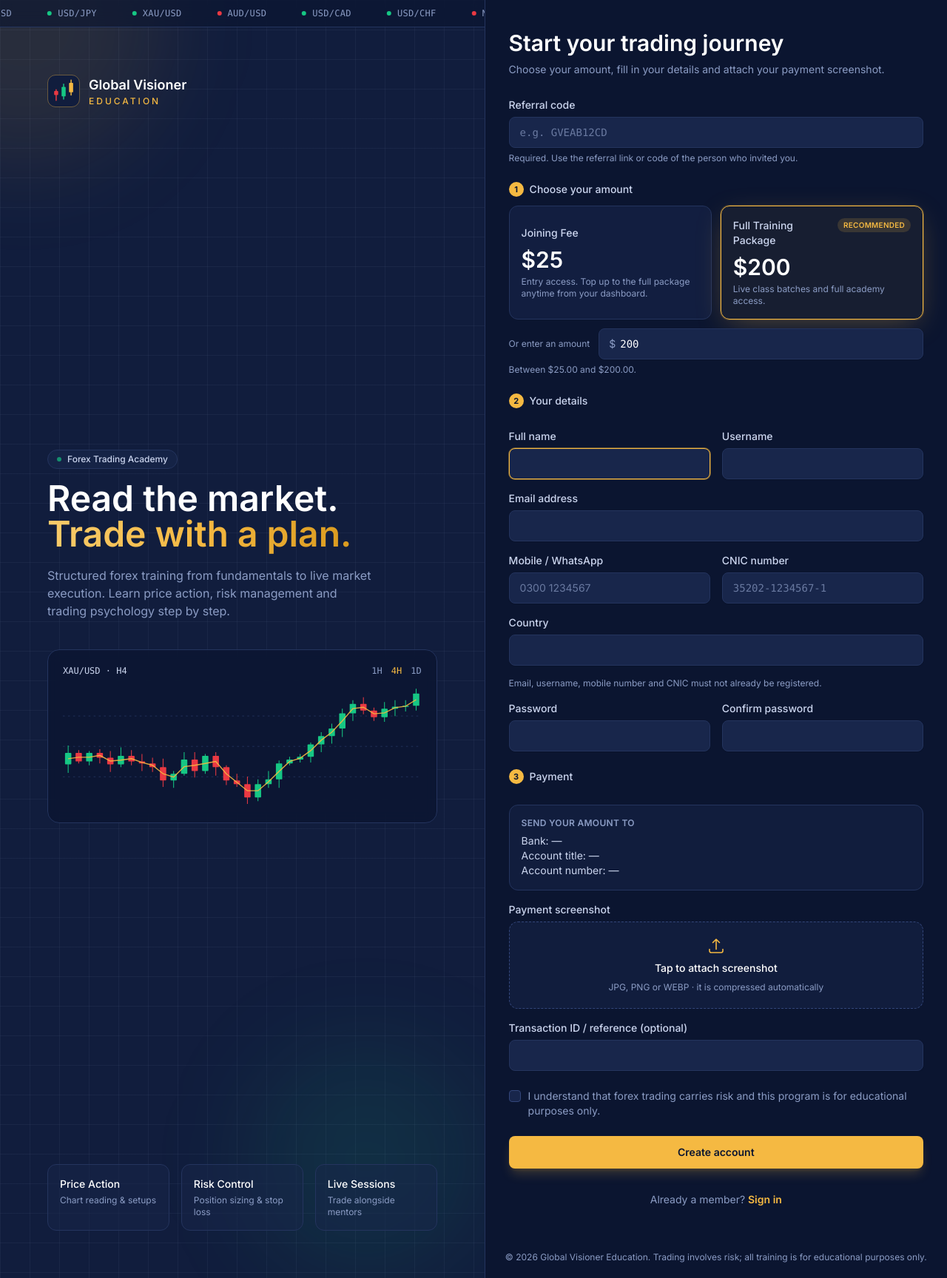
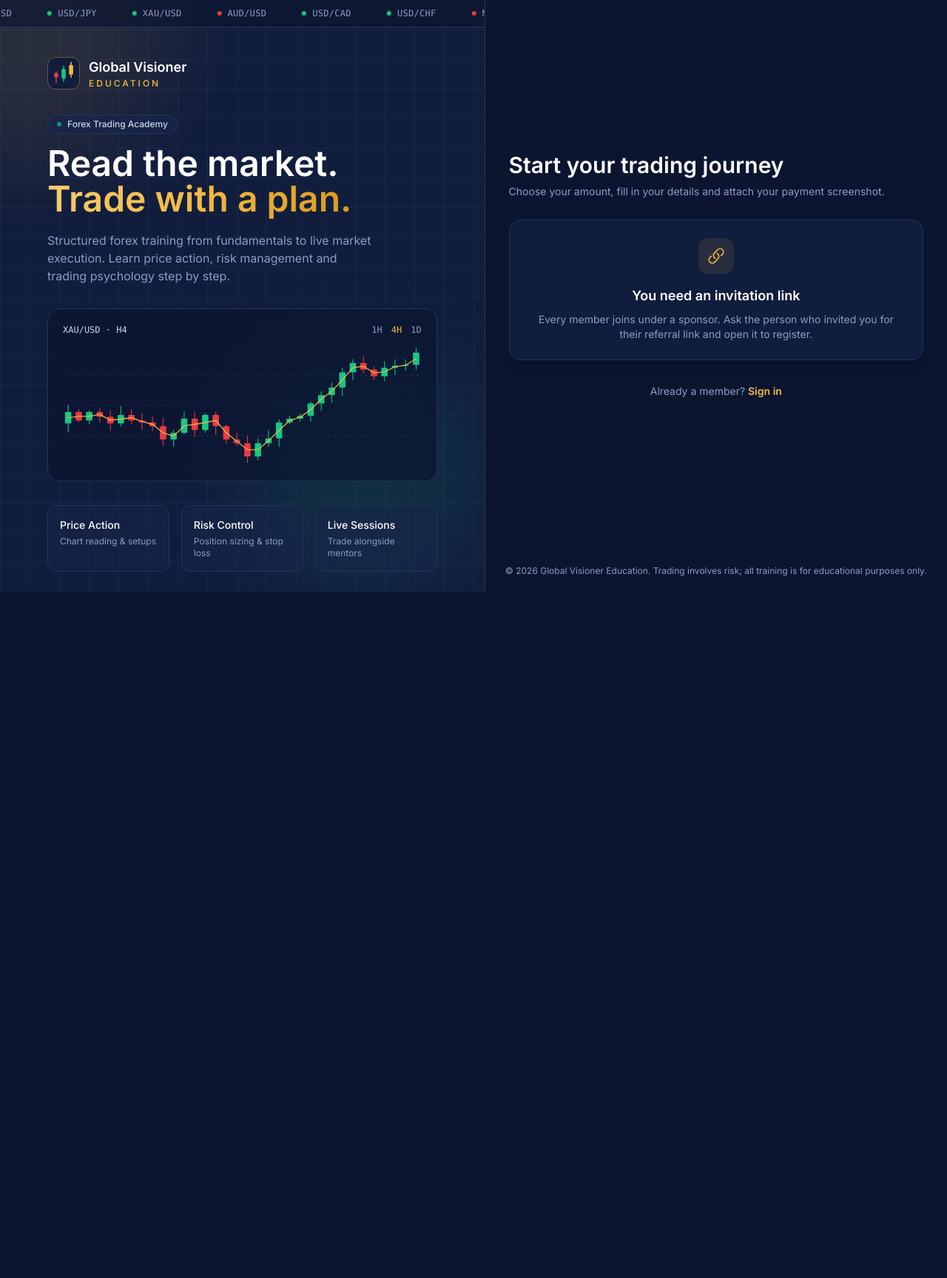
Before and after one commit to Tayyabshahzad/education-system, a Laravel app: page /register in a window 1280 px wide. Shown: the whole page at 74% size. After the commit the page ends 800 px from the top, so only its background shows below. Run offline with Laravel 12, Linux system fonts and the light colour scheme; tables that the repository leaves empty hold one stand-in row (values such as "Sample post"); style sheets or scripts are compiled from the project's sources; parts of the project's set-up code (start-up, migrations or seed data) failed here and were passed over; some web fonts are replaced.

Commit message:
Auto username, name+CNIC referral codes, invite-only registration, upload fix
- Username is never entered: system generates a unique one from the name
- Referral code built from first name + last name + CNIC last 4 digits
- Registration only via a referral link (no typed referral code field)
- Register page brand panel is sticky and viewport-high (no big gaps)
- Fix "Path cannot be empty" on image upload under Apache/PHP 8.3:
  read uploads via getPathname() instead of getRealPath()

Co-Authored-By: Claude Opus 5.5 <noreply@anthropic.com>

```diff
--- a/app/Http/Controllers/Admin/MemberController.php
+++ b/app/Http/Controllers/Admin/MemberController.php
@@ -82,7 +82,7 @@ class MemberController extends Controller
             ...MemberDetailsRules::messages(),
         ]);
 
-        $member->fill(collect($validated)->only(['name', 'username', 'email', 'phone', 'country'])->all());
+        $member->fill(collect($validated)->only(['name', 'email', 'phone', 'cnic', 'country'])->all());
         if (! empty($validated['password'])) {
             $member->password = $validated['password'];
         }
--- a/app/Http/Controllers/Admin/TeamUserController.php
+++ b/app/Http/Controllers/Admin/TeamUserController.php
@@ -49,7 +49,7 @@ class TeamUserController extends Controller
         abort_unless($user->hasRole($role), 404);
         $data = $this->validated($request, $user);
 
-        $user->fill(collect($data)->only(['name', 'username', 'email', 'phone'])->all());
+        $user->fill(collect($data)->only(['name', 'email', 'phone'])->all());
         if (! empty($data['password'])) {
             $user->password = $data['password'];
         }
@@ -81,7 +81,6 @@ class TeamUserController extends Controller
     {
         return $request->validate([
             'name' => ['required', 'string', 'max:255'],
-            'username' => ['required', 'string', 'min:4', 'max:30', 'alpha_dash', Rule::unique('users')->ignore($user)],
             'email' => ['required', 'email', 'lowercase', 'max:255', Rule::unique('users')->ignore($user)],
             'phone' => ['nullable', 'string', 'regex:/^\+?\d{10,15}$/', Rule::unique('users')->ignore($user)],
             'password' => [$user ? 'nullable' : 'required', 'confirmed', Password::defaults()],
--- a/app/Http/Controllers/Admin/UserController.php
+++ b/app/Http/Controllers/Admin/UserController.php
@@ -61,7 +61,6 @@ class UserController extends Controller
 
         $data = $request->validate([
             'name' => ['required', 'string', 'max:255'],
-            'username' => ['required', 'string', 'min:4', 'max:30', 'alpha_dash', Rule::unique('users')],
             'email' => ['required', 'email', 'lowercase', 'max:255', Rule::unique('users')],
             'phone' => ['nullable', 'string', 'regex:/^\+?\d{10,15}$/', Rule::unique('users')],
             'password' => ['required', 'confirmed', Password::defaults()],
--- a/app/Http/Controllers/Auth/RegisteredUserController.php
+++ b/app/Http/Controllers/Auth/RegisteredUserController.php
@@ -69,6 +69,6 @@ class RegisteredUserController extends Controller
         Auth::login($user);
 
         return redirect()->route('dashboard')
-            ->with('success', 'Account created. Your payment screenshot has been submitted and will be reviewed shortly.');
+            ->with('success', "Account created. Your username is {$user->username}. Your payment screenshot has been submitted and will be reviewed shortly.");
     }
 }
--- a/app/Http/Requests/MemberDetailsRules.php
+++ b/app/Http/Requests/MemberDetailsRules.php
@@ -9,7 +9,8 @@ use Illuminate\Validation\Rules\Password;
 
 /**
  * Shared validation for every form that creates or edits a member account.
- * Username, email, CNIC and mobile number must each be unique across all accounts.
+ * Email, CNIC and mobile number must each be unique across all accounts.
+ * Username and referral code are never entered; the system generates both (see User::booted).
  */
 class MemberDetailsRules
 {
@@ -17,7 +18,6 @@ class MemberDetailsRules
     {
         return [
             'name' => ['required', 'string', 'max:255'],
-            'username' => ['required', 'string', 'min:4', 'max:30', 'alpha_dash', Rule::unique('users')->ignore($ignore)],
             'email' => ['required', 'string', 'lowercase', 'email', 'max:255', Rule::unique('users')->ignore($ignore)],
             // CNIC & phone arrive already normalised by the NormalizeIdentityFields middleware.
             'cnic' => ['required', 'regex:/^\d{5}-\d{7}-\d$/', Rule::unique('users')->ignore($ignore)],
@@ -37,7 +37,6 @@ class MemberDetailsRules
             'phone.regex' => 'Please enter a valid mobile number, e.g. 0300 1234567.',
             'phone.unique' => 'An account with this mobile number already exists.',
             'email.unique' => 'An account with this email already exists.',
-            'username.unique' => 'This username is already taken.',
         ];
     }
 }
--- a/app/Models/User.php
+++ b/app/Models/User.php
@@ -66,32 +66,56 @@ class User extends Authenticatable
 
     protected static function booted(): void
     {
-        // Referral codes are always generated by the system; users never choose them.
+        // Username and referral code are always generated by the system; users never choose them.
         static::creating(function (User $user) {
+            $user->username ??= static::generateUsername($user);
             $user->referral_code = static::generateReferralCode($user);
         });
     }
 
+    /** [first name, last name] taken from the full name (letters only). */
+    private static function nameParts(User $user): array
+    {
+        $words = collect(preg_split('/\s+/', trim((string) $user->name)))
+            ->map(fn ($w) => preg_replace('/[^a-z]/i', '', $w))
+            ->filter()
+            ->values();
+
+        return [$words->first() ?? '', $words->count() > 1 ? $words->last() : ''];
+    }
+
     /**
-     * Readable code mixed from the member's username, name initials and CNIC, e.g.
-     * username "tayyab", name "Muhammad Tayyab", CNIC 35202-1234567-1 -> "TAYYMT5671".
+     * Readable code from first name, last name and CNIC, e.g.
+     * "Muhammad Tayyab", CNIC 35202-1234567-1 -> "MUHTAY5671".
      * Two random characters are appended only if that code is already taken.
      */
     public static function generateReferralCode(User $user): string
     {
-        $userPart = Str::upper(Str::substr(preg_replace('/[^a-z0-9]/i', '', (string) $user->username), 0, 4)) ?: 'GV';
-        $initials = Str::upper(collect(preg_split('/\s+/', trim((string) $user->name)))
-            ->filter()->take(2)->map(fn ($w) => Str::substr(preg_replace('/[^a-z]/i', '', $w), 0, 1))->join(''));
+        [$first, $last] = static::nameParts($user);
+        $namePart = Str::upper(Str::substr($first, 0, 3).Str::substr($last, 0, 3)) ?: 'GVE';
         $digits = preg_replace('/\D/', '', (string) $user->cnic);
         $cnicPart = strlen($digits) >= 4 ? substr($digits, -4) : (string) random_int(1000, 9999);
 
-        $base = $userPart.$initials.$cnicPart;
+        $base = $namePart.$cnicPart;
         $code = $base;
         while (static::withTrashed()->where('referral_code', $code)->exists()) {
             $code = $base.Str::upper(Str::random(2));
         }
 
         return $code;
+    }
+
+    /** Unique lowercase username from the name plus 4 digits, e.g. "Muhammad Tayyab" -> "muhammadt4821". */
+    public static function generateUsername(User $user): string
+    {
+        [$first, $last] = static::nameParts($user);
+        $base = Str::lower(Str::substr($first, 0, 12).Str::substr($last, 0, 1)) ?: 'user';
+
+        do {
+            $username = $base.random_int(1000, 9999);
+        } while (static::withTrashed()->where('username', $username)->exists());
+
+        return $username;
     }
 
     /* ---------- Relations ---------- */
--- a/app/Services/MemberService.php
+++ b/app/Services/MemberService.php
@@ -21,7 +21,7 @@ class MemberService
         return DB::transaction(function () use ($data, $sponsor, $creator, $funding, $fundAmount) {
             $user = User::create([
                 'name' => $data['name'],
-                'username' => $data['username'],
+                'username' => $data['username'] ?? null, // null = system generates one
                 'email' => $data['email'],
                 'phone' => $data['phone'] ?? null,
                 'cnic' => $data['cnic'] ?? null,
--- a/app/Services/StaffAccountService.php
+++ b/app/Services/StaffAccountService.php
@@ -13,7 +13,7 @@ class StaffAccountService
         return DB::transaction(function () use ($data, $role, $creator, $permissions) {
             $user = new User([
                 'name' => $data['name'],
-                'username' => $data['username'],
+                'username' => $data['username'] ?? null, // null = system generates one
                 'email' => $data['email'],
                 'phone' => $data['phone'] ?? null,
                 'password' => $data['password'],
--- a/resources/views/admin/team-users/form.blade.php
+++ b/resources/views/admin/team-users/form.blade.php
@@ -15,10 +15,6 @@
                 <div>
                     <x-input-label for="name" value="Full name" />
                     <x-text-input id="name" name="name" :value="old('name', $user->name)" required />
-                </div>
-                <div>
-                    <x-input-label for="username" value="Username" />
-                    <x-text-input id="username" name="username" :value="old('username', $user->username)" required />
                 </div>
                 <div>
                     <x-input-label for="email" value="Email (login)" />
--- a/resources/views/admin/users/create.blade.php
+++ b/resources/views/admin/users/create.blade.php
@@ -46,11 +46,6 @@
                             <x-input-label for="name" value="Full name" />
                             <x-text-input id="name" name="name" :value="old('name')" required autocomplete="off" />
                             <x-input-error :messages="$errors->get('name')" />
-                        </div>
-                        <div>
-                            <x-input-label for="username" value="Username" />
-                            <x-text-input id="username" name="username" :value="old('username')" required autocomplete="off" />
-                            <x-input-error :messages="$errors->get('username')" />
                         </div>
                         <div>
                             <x-input-label for="email" value="Email (login)" />
--- a/resources/views/auth/register.blade.php
+++ b/resources/views/auth/register.blade.php
@@ -4,29 +4,34 @@
         <p class="mt-2 text-sm text-ink-400">Choose your amount, fill in your details and attach your payment screenshot.</p>
     </div>
 
+    {{-- Registration is by invitation only: the sponsor comes from the referral link, never typed in. --}}
+    @unless ($sponsor)
+        <div class="card p-6 text-center">
+            <span class="mx-auto flex h-12 w-12 items-center justify-center rounded-xl bg-gold/10 text-gold"><x-icon name="link" class="h-6 w-6" /></span>
+            <h3 class="mt-4 font-display text-lg font-semibold text-ink-100">You need an invitation link</h3>
+            <p class="mt-2 text-sm text-ink-400">
+                @if ($refCode)
+                    This referral link is not valid. Please ask the person who invited you to send their link again.
+                @else
+                    Every member joins under a sponsor. Ask the person who invited you for their referral link and open it to register.
+                @endif
+            </p>
+            <x-input-error :messages="$errors->get('sponsor_code')" class="mt-3" />
+        </div>
+    @else
     <form method="POST" action="{{ route('register') }}" enctype="multipart/form-data" class="space-y-6">
         @csrf
 
-        {{-- Referral --}}
-        @if ($sponsor)
+        {{-- Sponsor from the referral link --}}
         <div class="flex items-center gap-3 rounded-xl border border-bull/30 bg-bull/10 px-4 py-3">
-                <div class="flex h-9 w-9 shrink-0 items-center justify-center rounded-full bg-bull/20 font-semibold text-bull-400">
-                    {{ strtoupper(substr($sponsor->name, 0, 1)) }}
-                </div>
+            <span class="flex h-9 w-9 shrink-0 items-center justify-center rounded-full bg-bull/20 font-semibold text-bull-400">{{ $sponsor->initials() }}</span>
             <div class="text-sm">
                 <div class="text-ink-400">Referred by</div>
-                    <div class="font-medium text-ink-100">{{ $sponsor->name }} <span class="font-mono text-xs text-ink-400">({{ $sponsor->referral_code }})</span></div>
+                <div class="font-medium text-ink-100">{{ $sponsor->name }}</div>
             </div>
         </div>
         <input type="hidden" name="sponsor_code" value="{{ $sponsor->referral_code }}">
-        @else
-            <div>
-                <x-input-label for="sponsor_code" value="Referral code" />
-                <x-text-input id="sponsor_code" name="sponsor_code" :value="$refCode" class="font-mono uppercase placeholder:normal-case" placeholder="e.g. GVEAB12CD" required />
-                <p class="field-help">Required. Use the referral link or code of the person who invited you.</p>
         <x-input-error :messages="$errors->get('sponsor_code')" />
-            </div>
-        @endif
 
         {{-- Step 1: package --}}
         <fieldset x-data="{ amount: {{ (float) old('joining_amount', $fullFee) }} }">
@@ -72,16 +77,11 @@
                 Your details
             </legend>
 
-            <div class="grid gap-4 sm:grid-cols-2">
+            <div class="grid gap-4">
                 <div>
                     <x-input-label for="name" value="Full name" />
                     <x-text-input id="name" name="name" :value="old('name')" required autofocus autocomplete="name" />
                     <x-input-error :messages="$errors->get('name')" />
-                </div>
-                <div>
-                    <x-input-label for="username" value="Username" />
-                    <x-text-input id="username" name="username" :value="old('username')" required autocomplete="username" />
-                    <x-input-error :messages="$errors->get('username')" />
                 </div>
             </div>
 
@@ -108,7 +108,7 @@
                     <x-input-error :messages="$errors->get('country')" />
                 </div>
             </div>
-            <p class="text-xs text-ink-400">Email, username, mobile number and CNIC must not already be registered.</p>
+            <p class="text-xs text-ink-400">Email, mobile number and CNIC must not already be registered. Your username and referral code are created for you.</p>
 
             <div class="grid gap-4 sm:grid-cols-2">
                 <div>
@@ -152,6 +152,7 @@
 
         <x-primary-button class="w-full py-3">Create account</x-primary-button>
     </form>
+    @endunless
 
     <p class="mt-8 text-center text-sm text-ink-400">
         Already a member?
--- a/resources/views/layouts/guest.blade.php
+++ b/resources/views/layouts/guest.blade.php
@@ -50,7 +50,7 @@
 <div class="min-h-full lg:grid lg:grid-cols-[1.05fr_1fr]">
 
     {{-- ===== Brand panel (desktop) ===== --}}
-    <aside class="relative hidden lg:flex flex-col overflow-hidden border-r border-ink-700 bg-ink-900">
+    <aside class="relative hidden h-screen flex-col self-start overflow-hidden border-r border-ink-700 bg-ink-900 lg:sticky lg:top-0 lg:flex">
         <div class="absolute inset-0 grid-bg"></div>
         <div class="absolute -top-40 -left-40 h-96 w-96 rounded-full bg-gold/10 blur-3xl"></div>
         <div class="absolute bottom-0 right-0 h-80 w-80 rounded-full bg-bull/10 blur-3xl"></div>
@@ -67,7 +67,7 @@
             </div>
         </div>
 
-        <div class="relative z-10 flex flex-1 flex-col justify-between gap-10 p-12 xl:p-16">
+        <div class="relative z-10 flex min-h-0 flex-1 flex-col justify-between gap-8 overflow-y-auto px-12 py-10 xl:px-16">
             <a href="/" class="flex items-center gap-3">
                 <x-application-logo class="h-11 w-11" />
                 <div class="leading-tight">
@@ -91,7 +91,7 @@
                 </p>
 
                 {{-- Decorative candlestick chart --}}
-                <div class="mt-10 rounded-2xl border border-ink-700 bg-ink-950/70 p-5 backdrop-blur">
+                <div class="mt-8 rounded-2xl border border-ink-700 bg-ink-950/70 p-5 backdrop-blur">
                     <div class="mb-3 flex items-center justify-between font-mono text-xs text-ink-400">
                         <span class="text-ink-200">XAU/USD · H4</span>
                         <span class="flex gap-3"><span>1H</span><span class="text-gold">4H</span><span>1D</span></span>
--- a/resources/views/partials/member-fields.blade.php
+++ b/resources/views/partials/member-fields.blade.php
@@ -5,11 +5,6 @@
         <x-input-label for="name" value="Full name" />
         <x-text-input id="name" name="name" :value="old('name', $member?->name)" required autocomplete="off" />
         <x-input-error :messages="$errors->get('name')" />
-    </div>
-    <div>
-        <x-input-label for="username" value="Username" />
-        <x-text-input id="username" name="username" :value="old('username', $member?->username)" required autocomplete="off" />
-        <x-input-error :messages="$errors->get('username')" />
     </div>
     <div>
         <x-input-label for="email" value="Email address" />
```
Also changed, not shown: app/Services/AvatarService.php (+2 -5 lines), app/Services/ProofImageService.php (+2 -5 lines), app/Support/UploadReader.php (added, +33 -0 lines), tests/Feature/AccessAndTeamTest.php (+7 -7 lines), tests/Feature/Auth/RegistrationTest.php (+14 -2 lines), tests/Feature/IdentityProfileWithdrawalTest.php (+30 -10 lines). Lines whose indentation alone changed are shown as unchanged.
